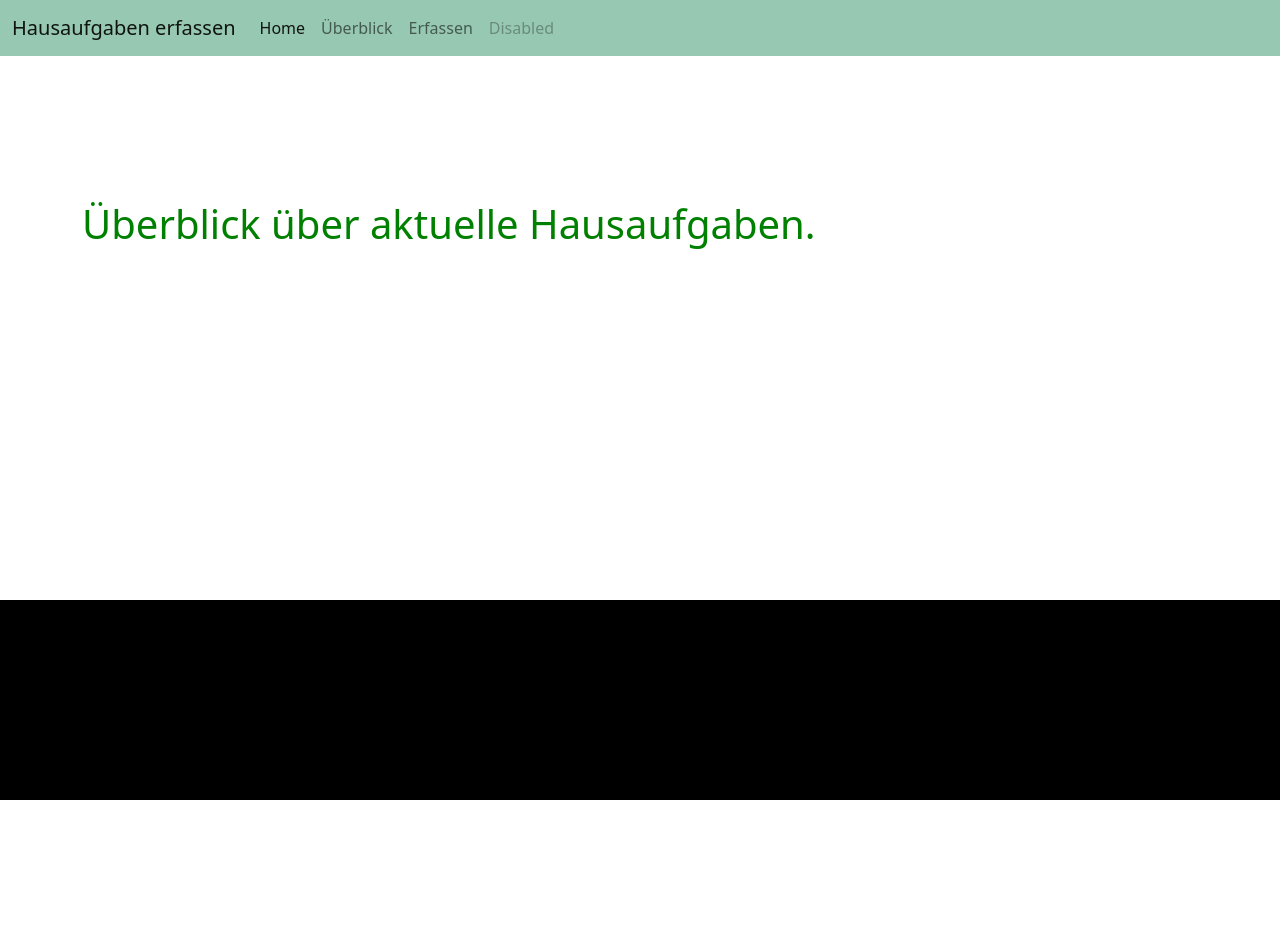
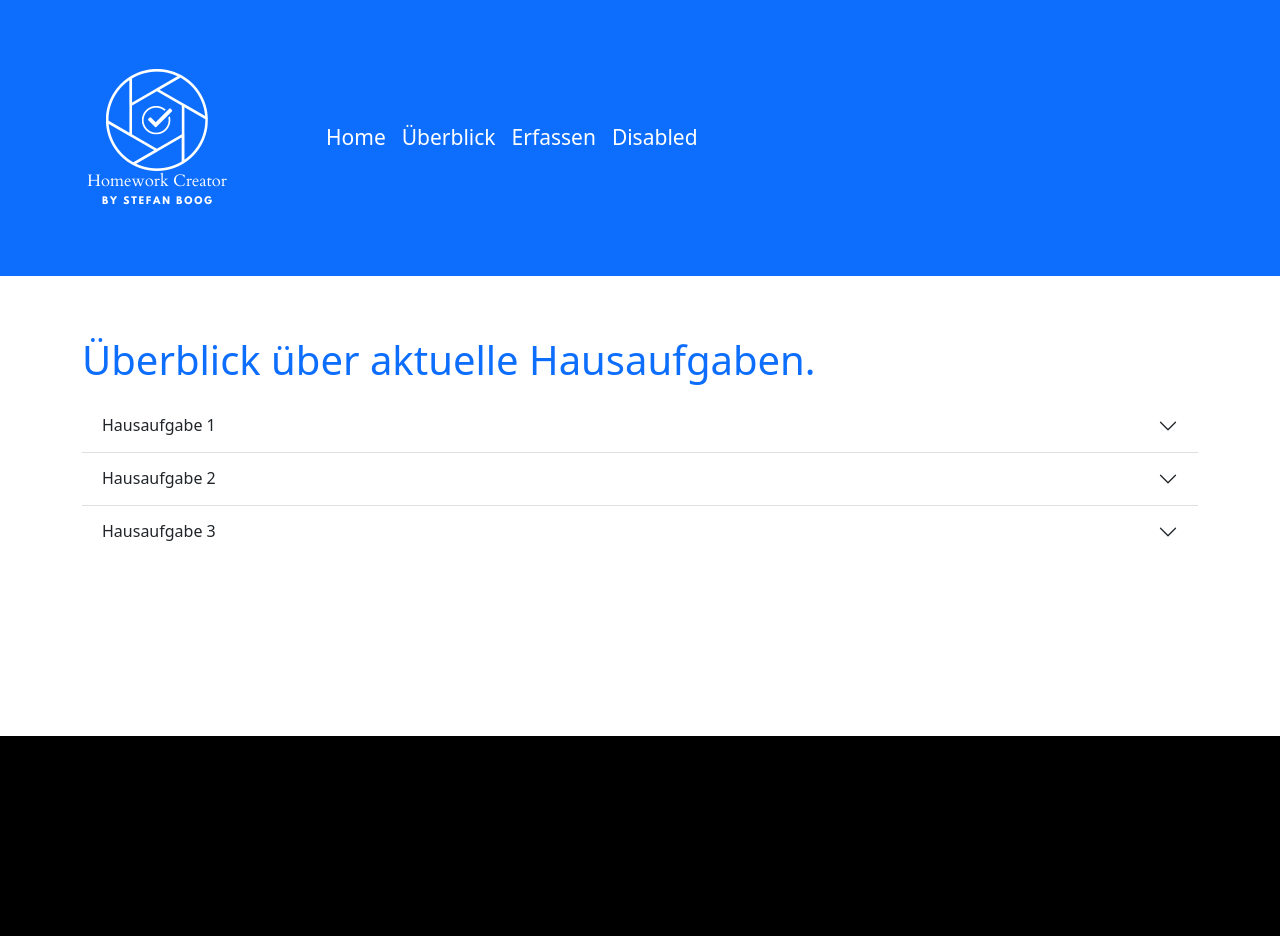
Before and after one commit to lapasaste/pro2, a Flask app: page /ueberblick in a window 1280 px wide. Before the commit the page ends 800 px from the top, so only its background shows below. Run offline with Flask 2, Linux system fonts and the light colour scheme; some libraries are stand-ins or nearby versions.

Commit message:
styling site

```diff
--- a/static/main.css
+++ b/static/main.css
@@ -1,9 +1,20 @@
 header {
     min-height: 200px;
+    margin-bottom: 60px;
+}
+
+header img {
+    width: 250px;
 }
 
 .navbar {
-    background-color: #97c8b1;
+    background-color: #0d6efd;
+}
+
+nav a {
+    color: white!important;
+    font-size: 21px;
+    padding: 10px 20px;
 }
 
 #main {
@@ -11,7 +22,11 @@ header {
 }
 
 h1 {
-  color: green;
+  color: #0d6efd;
+}
+
+button a {
+    text-decoration: none;
 }
 
 #homeworkerfassen, button {
--- a/templates/header.html
+++ b/templates/header.html
@@ -12,7 +12,7 @@
     <!--Navigation von getbootstrap.com-->
     <nav class="navbar navbar-expand-lg navbar-light">
       <div class="container-fluid">
-        <a class="navbar-brand" href="#">Hausaufgaben erfassen</a>
+          <a class="navbar-brand" href="/home"><img src="../static/images/logo.png"></a>
         <button class="navbar-toggler" type="button" data-bs-toggle="collapse" data-bs-target="#navbarNav" aria-controls="navbarNav" aria-expanded="false" aria-label="Toggle navigation">
           <span class="navbar-toggler-icon"></span>
         </button>
--- a/templates/index.html
+++ b/templates/index.html
@@ -4,10 +4,7 @@
 	<body>
 		<div id="main" class="container">
 			<h1>Hallo {{ name }}!</h1>
-			<h3>Hausaufgabe erfassen</h3>
 			<button type="button" class="btn btn-primary"><a style="color: white;" href="{{ url_for('erfassen')}}">Jetzt eine Hausaufgabe erfassen</a></button>
-			<h3>Überblick über aktuelle Hausaufgaben.</h3>
-			<li>{{Modul}}</li>
 		</div>
 
 		{% include "footer.html" %}
--- a/templates/ueberblick.html
+++ b/templates/ueberblick.html
@@ -9,6 +9,38 @@
 			<p>{{Notizen}}</p>
 			<p>{{Priorität}}</p>
 			<p>{{Fälligkeit}}</p>
+			<div class="accordion accordion-flush" id="accordionFlushExample">
+				<div class="accordion-item">
+					<h2 class="accordion-header" id="flush-headingOne">
+						<button class="accordion-button collapsed" type="button" data-bs-toggle="collapse" data-bs-target="#flush-collapseOne" aria-expanded="false" aria-controls="flush-collapseOne">
+						Hausaufgabe 1
+						</button>
+					</h2>
+					<div id="flush-collapseOne" class="accordion-collapse collapse" aria-labelledby="flush-headingOne" data-bs-parent="#accordionFlushExample">
+						<div class="accordion-body">Details zur Hausaufgabe.</div>
+					</div>
+			  	</div>
+				<div class="accordion-item">
+					<h2 class="accordion-header" id="flush-headingTwo">
+				  		<button class="accordion-button collapsed" type="button" data-bs-toggle="collapse" data-bs-target="#flush-collapseTwo" aria-expanded="false" aria-controls="flush-collapseTwo">
+						Hausaufgabe 2
+						</button>
+					</h2>
+					<div id="flush-collapseTwo" class="accordion-collapse collapse" aria-labelledby="flush-headingTwo" data-bs-parent="#accordionFlushExample">
+				  		<div class="accordion-body">Details zur Hausaufgabe.</div>
+					</div>
+			  	</div>
+				<div class="accordion-item">
+					<h2 class="accordion-header" id="flush-headingThree">
+				  		<button class="accordion-button collapsed" type="button" data-bs-toggle="collapse" data-bs-target="#flush-collapseThree" aria-expanded="false" aria-controls="flush-collapseThree">
+						Hausaufgabe 3
+				  		</button>
+					</h2>
+					<div id="flush-collapseThree" class="accordion-collapse collapse" aria-labelledby="flush-headingThree" data-bs-parent="#accordionFlushExample">
+				  		<div class="accordion-body">Details zur Hausaufgabe.</div>
+					</div>
+			  	</div>
+			</div>
 		</div>
 
 		{% include "footer.html" %}
```
Also changed, not shown: datenspeicher.json (+21 -0 lines), static/images/logo.png (added).
